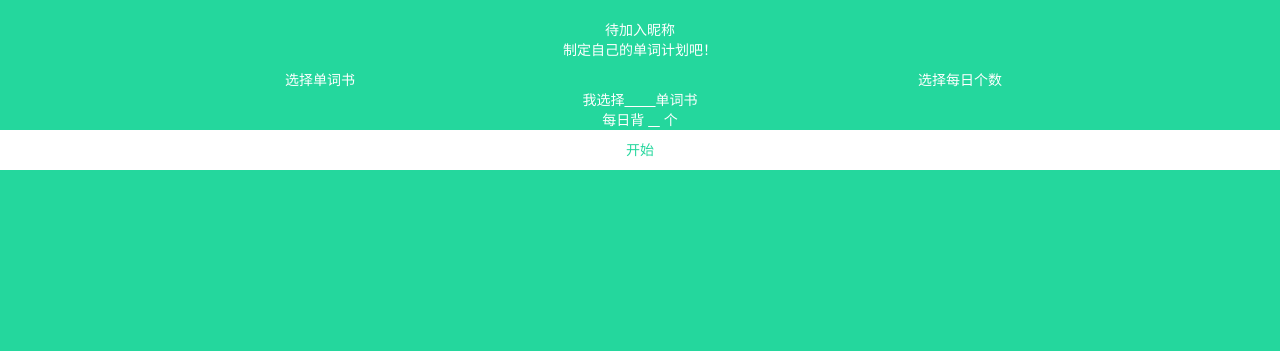
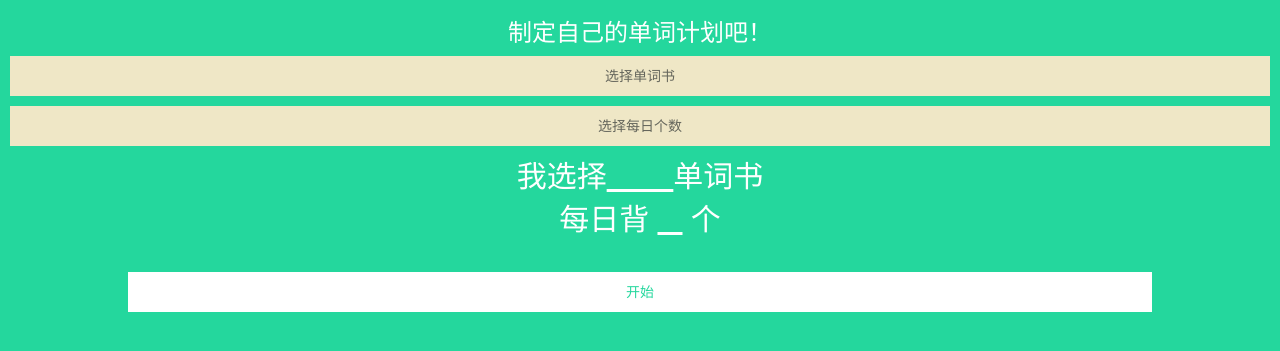
Before and after one commit to Mark24Code/mShanbay, a Django app: page / in a window 1280 px wide. Shown: the part 52-403 px from the top of the page. Run offline with Django 3.2, Linux system fonts and the light colour scheme; the visitor is signed in with stand-in values (Sample User, id 1); some libraries are stand-ins or nearby versions.

Commit message:
join page redirect

```diff
--- a/eatwords/templates/eating.html
+++ b/eatwords/templates/eating.html
@@ -156,8 +156,6 @@
         function update_prograss(cards){
             $('.xa-index').html(parseInt(cards.index)+1);
             var percent = ""+((parseInt(cards.index)+1)/parseInt(cards.count)*100).toFixed(1)+"%";
-            console.log('>>>>');
-            console.log(percent);
             $('#progress-bar').css("width",percent);
         }
 
--- a/eatwords/templates/index.html
+++ b/eatwords/templates/index.html
@@ -10,9 +10,20 @@
         }
         .xui-btn_start{
             height: 4rem;
+            width: 80%;
             background-color: #fff;
             color: #24D79D;
             border:0px;
+            margin:3rem 10%;
+        }
+        .xui-book_box,.xui-count_box{
+            color:#65665C;
+            background:#EFE7C6;
+            padding: 1rem;
+            margin:1rem;
+        }
+        .xui-config{
+            font-size: 3rem;
         }
     </style>
 {% endblock %}
@@ -20,22 +31,21 @@
 {% block content_base %}
 
     <div class="xui-intro">
-        <div class="xui-welcome">待加入昵称</div>
-        <div><p>制定自己的单词计划吧！</p></div>
+        <div><h3>制定自己的单词计划吧！</h3></div>
     </div>
     <div class="xui-btn_group">
-        <div class="col-xs-6 xui-book_box xa-book_box">
+        <div class="xui-book_box xa-book_box">
             <input type="hidden" name="book_id" id="bookId" value="">
             <span id="selectBook">选择单词书</span>
         </div>
 
-        <div class="col-xs-6 xui-count_box xa-count_box">
+        <div class="xui-count_box xa-count_box">
             <input type="hidden" name="count_id" id="countId" value="">
             <span id="selectCount">选择每日个数</span>
         </div>
     </div>
 
-    <div class="xui-config">
+    <div class="col-xs-12 xui-config">
         <div class="xui-word_book">
             我选择<span id="showBook" class="xui-book_name xa-book_name"> &nbsp; &nbsp; &nbsp; &nbsp;</span>单词书
         </div>
@@ -45,7 +55,7 @@
     </div>
 
     <div class="form-group">
-        <input type="button" class="col-xs-12 xui-btn_start xa-btn_login" value="开始">
+        <input type="button" class="xui-btn_start xa-btn_login" value="开始">
     </div>
 {% endblock %}
 
--- a/templates/join.html
+++ b/templates/join.html
@@ -67,9 +67,9 @@ $(document).ready(function(){
                 if(resp.code==200){
                     console.log('创建账户成功！');
                     var data = resp.data;
-                    // if(data.url){
-                    //     window.location.href=data.url;
-                    // }
+                    if(data.url){
+                        window.location.href=data.url;
+                    }
                     $('.xa-msg').html('创建账户成功！请登录').removeClass('alert-danger').addClass('alert-success').removeClass('xui-hide');
                 }else{
                     console.log('创建账户失败！');
```
